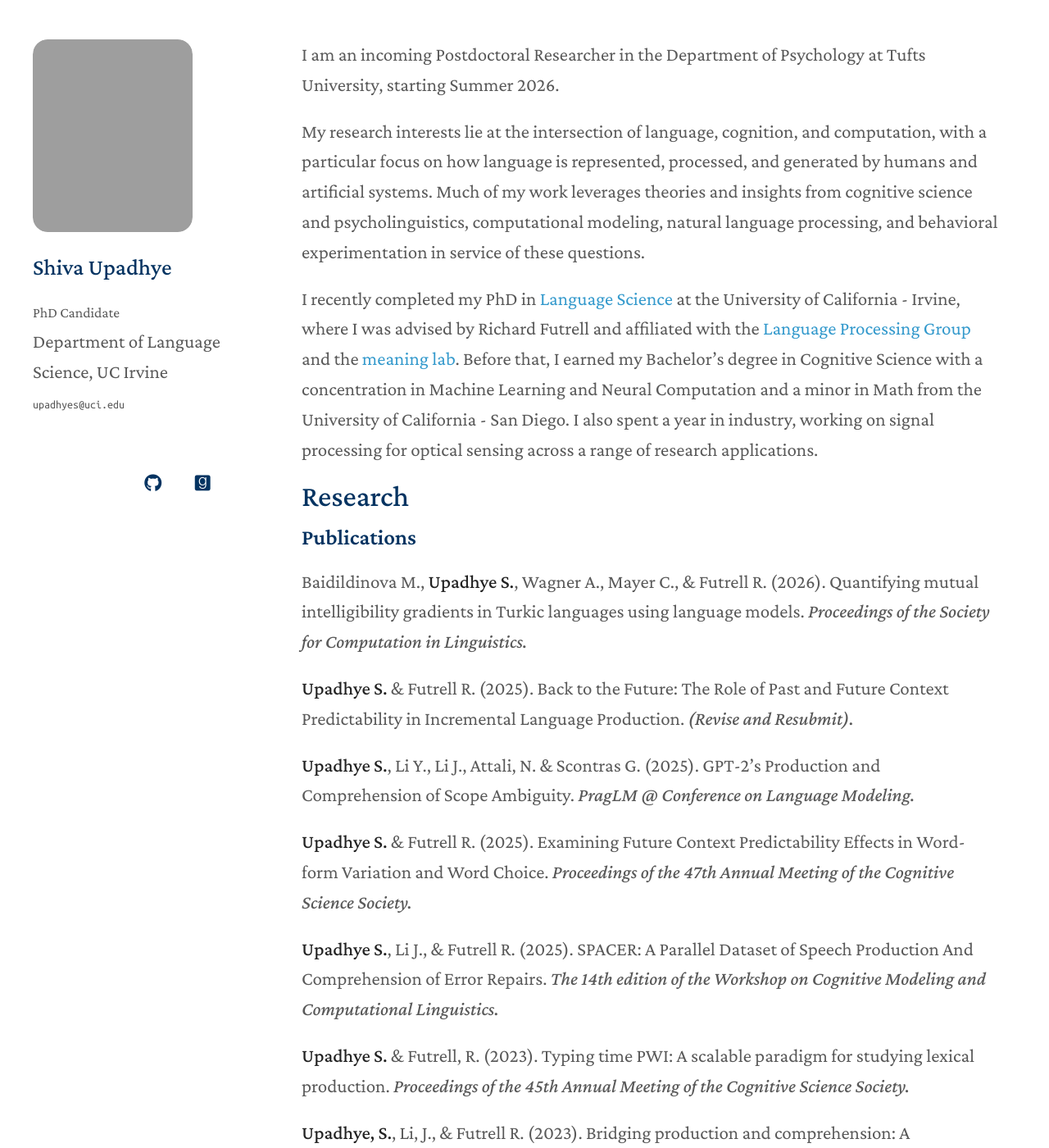
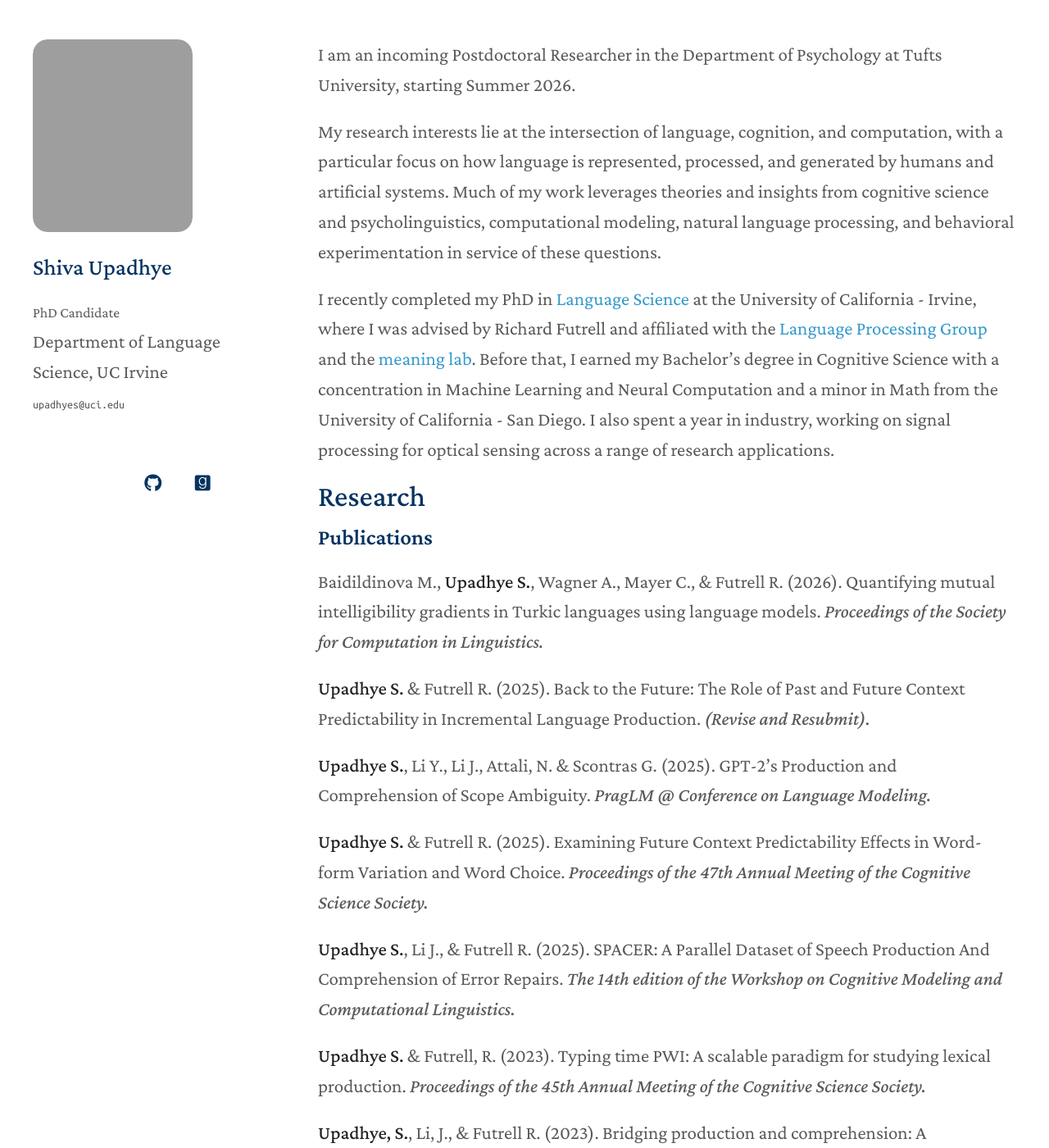
Before and after one commit to shiupadhye/shiupadhye.github.io, a Jekyll site: the page built from index.md, in a window 1280 px wide and 1400 px high. Shown: the whole window at 82% size. Built offline with Jekyll 4.4.1, drawn with Linux system fonts in a browser that asks for light colours; a style sheet for code colours, icons or effects is not loaded; grey boxes are pictures that could not be loaded.

Commit message:
Update minimal-light.scss

```diff
--- a/_sass/minimal-light.scss
+++ b/_sass/minimal-light.scss
@@ -368,7 +368,7 @@ img {
 }
 
 header {
-  flex: 0 0 280px;
+  flex: 0 0 300px;
   position: sticky;
   top: 3rem;
 
```
